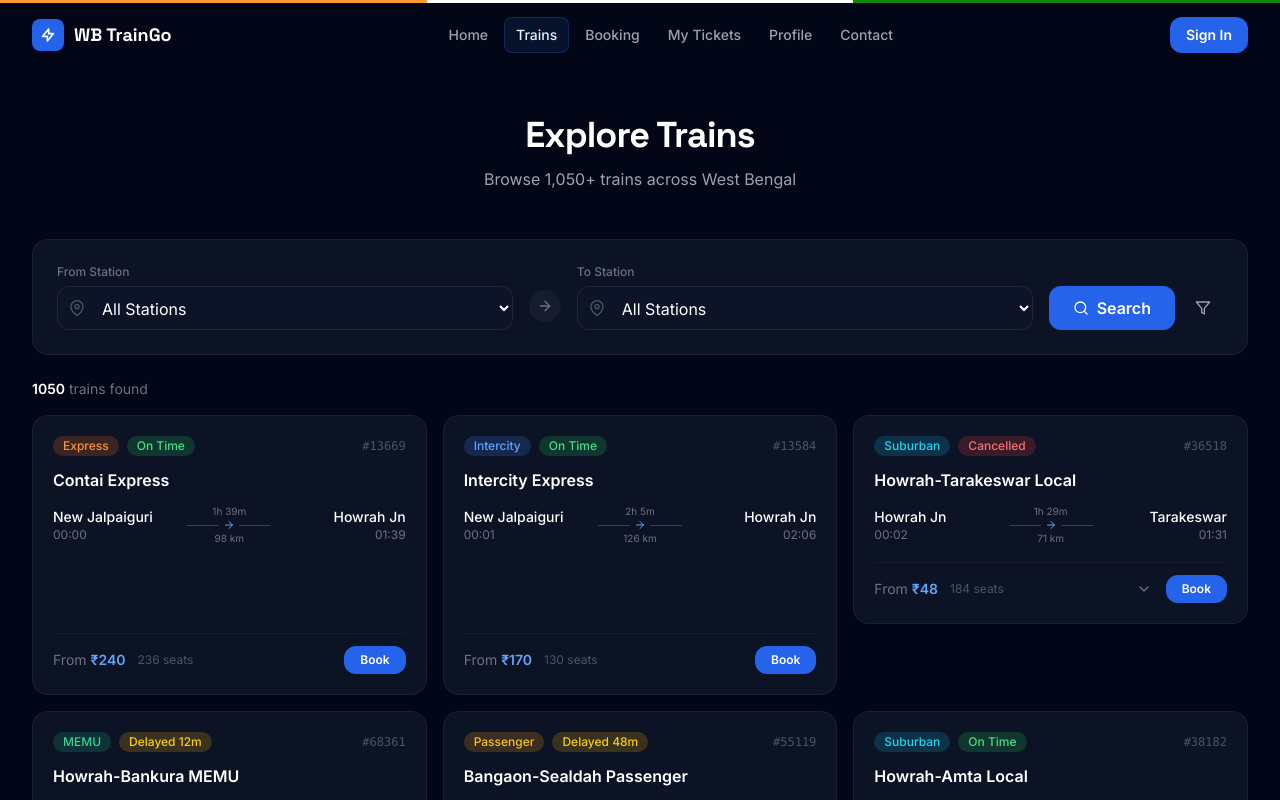
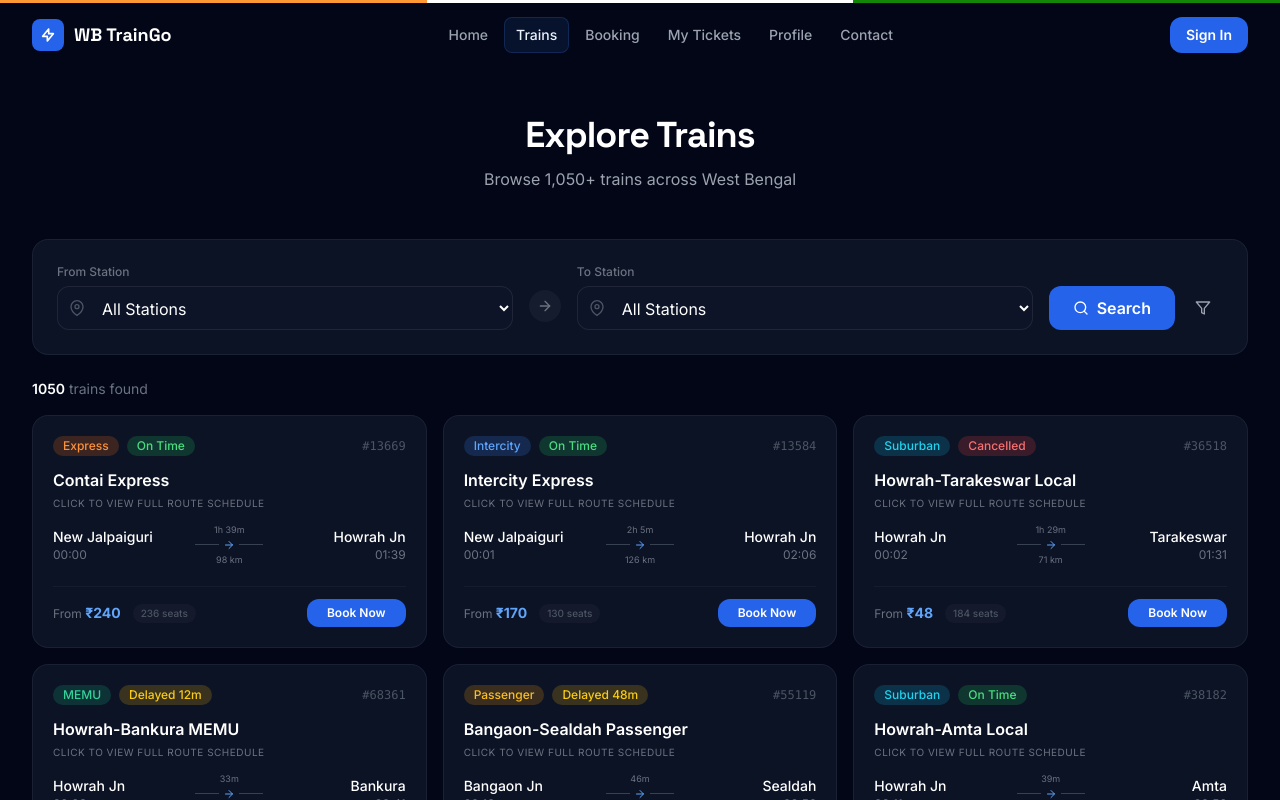
Before and after one commit to KGFCH2/TrainGo, a React (Vite) app: page /trains in a window 1280 px wide. Shown: the top 800 px of the page. Built offline with nearby package versions, Linux system fonts and the light colour scheme.

Commit message:
Remove flip card feature and implement modal trigger on card click

```diff
--- a/src/components/TrainCard.jsx
+++ b/src/components/TrainCard.jsx
@@ -1,51 +1,31 @@
 import React, { useState } from 'react';
 import { motion } from 'framer-motion';
 import { getTrainTypeBadgeColor, getStatusColor, getStatusBg } from '../utils/helpers';
-import { FiArrowRight, FiChevronDown, FiChevronUp } from 'react-icons/fi';
+import { FiArrowRight } from 'react-icons/fi';
+import TrainDetailsModal from './TrainDetailsModal';
 
-export default function TrainCard({ train, onBook, isFlippable = false }) {
-    const [showRoute, setShowRoute] = useState(false);
-    const [isFlipped, setIsFlipped] = useState(false);
-    const shouldFlip = isFlippable && ['Express', 'Superfast', 'Intercity'].includes(train.type);
+export default function TrainCard({ train, onBook }) {
+    const [isModalOpen, setIsModalOpen] = useState(false);
 
     const handleCardClick = (e) => {
-        // Prevent flip if clicking on book button or expand button
+        // Prevent click if clicking on book button
         if (e.target.closest('button')) return;
-        if (shouldFlip) {
-            setIsFlipped(!isFlipped);
-        }
+        setIsModalOpen(true);
     };
 
-    if (shouldFlip) {
     return (
-            <div className="perspective-1000 h-[280px] cursor-pointer" onClick={handleCardClick}>
+        <>
             <motion.div
-                    className="relative w-full h-full"
-                    style={{ transformStyle: 'preserve-3d' }}
-                    animate={{ rotateY: isFlipped ? 180 : 0 }}
-                    transition={{ duration: 0.6, type: 'spring', stiffness: 200 }}
+                initial={{ opacity: 0, y: 20 }}
+                animate={{ opacity: 1, y: 0 }}
+                whileHover={{ y: -5, boxShadow: '0 10px 30px -15px rgba(59, 130, 246, 0.3)' }}
+                className="rounded-xl overflow-hidden cursor-pointer group"
+                onClick={handleCardClick}
             >
-                    <div className="absolute inset-0 rounded-xl overflow-hidden" style={{ backfaceVisibility: 'hidden' }}>
-                        <CardFront train={train} onBook={onBook} />
-                    </div>
-                    <div className="absolute inset-0 rounded-xl overflow-hidden overflow-y-auto" style={{ backfaceVisibility: 'hidden', transform: 'rotateY(180deg)' }}>
-                        <CardBack train={train} />
-                    </div>
-                </motion.div>
-            </div>
-        );
-    }
+                <div className="h-full card p-5 flex flex-col justify-between relative overflow-hidden">
+                    {/* Hover Glow Effect */}
+                    <div className="absolute inset-0 bg-gradient-to-br from-primary-600/5 to-transparent opacity-0 group-hover:opacity-100 transition-opacity duration-300 pointer-events-none" />
 
-    return (
-        <motion.div initial={{ opacity: 0, y: 20 }} animate={{ opacity: 1, y: 0 }} whileHover={{ y: -3 }} className="rounded-xl overflow-hidden">
-            <CardFront train={train} onBook={onBook} showRoute={showRoute} setShowRoute={setShowRoute} expandable />
-        </motion.div>
-    );
-}
-
-function CardFront({ train, onBook, showRoute, setShowRoute, expandable }) {
-    return (
-        <div className="h-full card p-5 flex flex-col justify-between group">
                     <div>
                         <div className="flex items-center justify-between mb-3">
                             <div className="flex items-center space-x-2">
@@ -54,16 +34,27 @@ function CardFront({ train, onBook, showRoute, setShowRoute, expandable }) {
                             </div>
                             <span className="text-xs text-gray-600 font-mono">#{train.trainNo}</span>
                         </div>
-                <h3 className="text-base font-semibold text-white group-hover:text-primary-400 transition-colors truncate">{train.name}</h3>
-                <div className="flex items-center mt-3 space-x-3">
+
+                        <h3 className="text-base font-semibold text-white group-hover:text-primary-400 transition-colors truncate mb-1">
+                            {train.name}
+                        </h3>
+                        <p className="text-[10px] text-gray-500 uppercase tracking-wider mb-3">
+                            Click to view full route schedule
+                        </p>
+
+                        <div className="flex items-center space-x-3">
                             <div className="flex-1">
                                 <div className="text-sm font-medium text-white">{train.source.name}</div>
                                 <div className="text-xs text-gray-500">{train.departure}</div>
                             </div>
-                    <div className="flex flex-col items-center px-2">
-                        <div className="text-[10px] text-gray-500">{train.duration}</div>
-                        <div className="flex items-center"><div className="w-8 h-px bg-gray-700" /><FiArrowRight className="text-primary-400 text-xs mx-1" /><div className="w-8 h-px bg-gray-700" /></div>
-                        <div className="text-[10px] text-gray-500">{train.distance} km</div>
+                            <div className="flex flex-col items-center px-1">
+                                <div className="text-[9px] text-gray-500 mb-0.5">{train.duration}</div>
+                                <div className="flex items-center">
+                                    <div className="w-6 h-px bg-gray-700" />
+                                    <FiArrowRight className="text-primary-400 text-xs mx-1" />
+                                    <div className="w-6 h-px bg-gray-700" />
+                                </div>
+                                <div className="text-[9px] text-gray-500 mt-0.5">{train.distance} km</div>
                             </div>
                             <div className="flex-1 text-right">
                                 <div className="text-sm font-medium text-white">{train.destination.name}</div>
@@ -71,66 +62,37 @@ function CardFront({ train, onBook, showRoute, setShowRoute, expandable }) {
                             </div>
                         </div>
                     </div>
-            <div className="flex items-center justify-between mt-4 pt-3 border-t border-white/[0.04]">
+
+                    <div className="flex items-center justify-between mt-5 pt-3 border-t border-white/[0.04]">
                         <div className="flex items-center space-x-3">
-                    <span className="text-sm"><span className="text-gray-500">From </span><span className="font-semibold text-primary-400">₹{train.fare.general}</span></span>
-                    <span className="text-xs text-gray-600">{train.availableSeats} seats</span>
+                            <span className="text-sm">
+                                <span className="text-gray-500 text-xs">From </span>
+                                <span className="font-bold text-primary-400">₹{train.fare.general}</span>
+                            </span>
+                            <span className="text-[10px] text-gray-600 font-medium px-2 py-0.5 rounded-full bg-white/[0.03]">
+                                {train.availableSeats} seats
+                            </span>
                         </div>
-                <div className="flex items-center space-x-2">
-                    {expandable && setShowRoute && (
-                        <button onClick={e => { e.stopPropagation(); setShowRoute(!showRoute); }} className="p-1.5 rounded-lg text-gray-500 hover:text-white hover:bg-white/[0.04] transition-colors">
-                            {showRoute ? <FiChevronUp className="w-4 h-4" /> : <FiChevronDown className="w-4 h-4" />}
-                        </button>
-                    )}
+
                         {onBook && (
-                        <motion.button whileTap={{ scale: 0.95 }} onClick={e => { e.stopPropagation(); onBook(train); }} className="btn-primary text-xs py-1.5 px-4">
-                            Book
+                            <motion.button
+                                whileHover={{ scale: 1.05 }}
+                                whileTap={{ scale: 0.95 }}
+                                onClick={e => { e.stopPropagation(); onBook(train); }}
+                                className="btn-primary text-xs py-1.5 px-5"
+                            >
+                                Book Now
                             </motion.button>
                         )}
                     </div>
                 </div>
-            {expandable && showRoute && (
-                <motion.div initial={{ height: 0, opacity: 0 }} animate={{ height: 'auto', opacity: 1 }} className="mt-3 pt-3 border-t border-white/[0.04]">
-                    <div className="text-xs text-gray-600 mb-2">Route: {train.routeName}</div>
-                    <div className="flex flex-wrap gap-1">
-                        {train.stations.map((s, i) => (
-                            <React.Fragment key={s.code}>
-                                <span className="text-xs text-gray-400 bg-white/[0.04] px-2 py-0.5 rounded">
-                                    {s.name} <span className="text-gray-600">{s.departure !== '--' ? s.departure : s.arrival}</span>
-                                </span>
-                                {i < train.stations.length - 1 && <span className="text-gray-700 text-xs">→</span>}
-                            </React.Fragment>
-                        ))}
-                    </div>
             </motion.div>
-            )}
-        </div>
+
+            <TrainDetailsModal
+                train={train}
+                isOpen={isModalOpen}
+                onClose={() => setIsModalOpen(false)}
+            />
+        </>
     );
 }
-
-function CardBack({ train }) {
-    return (
-        <div className="h-full card p-5 border-primary-500/20 overflow-y-auto">
-            <div className="text-xs text-primary-400 mb-2 font-semibold uppercase tracking-wider">Full Route</div>
-            <h3 className="text-sm font-bold text-white mb-1">{train.name}</h3>
-            <p className="text-xs text-gray-500 mb-3">#{train.trainNo} &middot; {train.routeName}</p>
-            <div className="space-y-1">
-                {train.stations.map((s, i) => (
-                    <div key={s.code} className="flex items-center space-x-2 text-xs">
-                        <div className="relative flex flex-col items-center">
-                            <div className={`w-2 h-2 rounded-full ${i === 0 || i === train.stations.length - 1 ? 'bg-primary-400' : 'bg-gray-700 border border-gray-600'}`} />
-                            {i < train.stations.length - 1 && <div className="w-px h-3 bg-gray-800" />}
-                        </div>
-                        <div className="flex-1 flex justify-between">
-                            <span className={i === 0 || i === train.stations.length - 1 ? 'text-white font-medium' : 'text-gray-500'}>{s.name}</span>
-                            <span className="text-gray-600 font-mono">{s.departure !== '--' ? s.departure : s.arrival}</span>
-                        </div>
-                    </div>
-                ))}
-            </div>
-            <div className="mt-3 pt-2 border-t border-white/[0.04] text-xs text-gray-600">
-                Fare from ₹{train.fare.general} &middot; {train.stations.length} stops
-            </div>
-        </div>
-    );
-}
```
Lines whose indentation alone changed are shown as unchanged.
